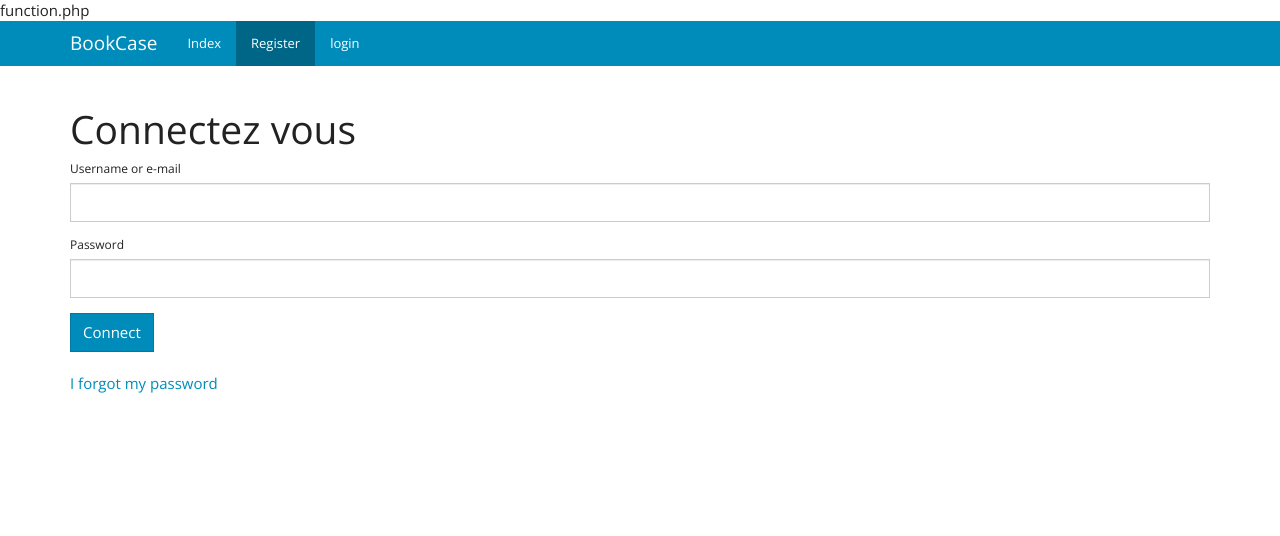
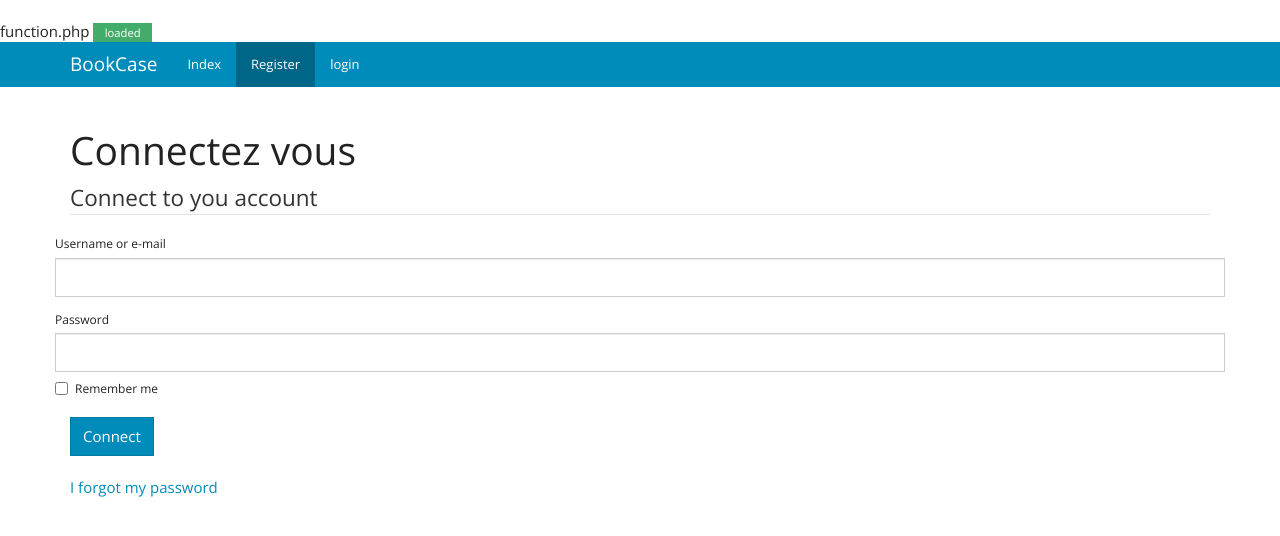
Before and after one commit to GostkaDesign/bookcase, a PHP site: page /gitkraken/mvc/app/views/profile/login.php in a window 1280 px wide. Shown: the top 536 px of the page. Run offline with PHP 8.4, Linux system fonts and the light colour scheme.

Commit message:
User account
prob session reste encore active apres deco

```diff
--- a/mvc/app/views/profile/account.php
+++ b/mvc/app/views/profile/account.php
@@ -26,6 +26,7 @@
 	}
 
 ?>
+	<div style="font-size:10px;"><?php var_dump($_SESSION); ?></div>
     <div class="container">
       <h1>Votre compte</h1>
       <p>Bonjour <b><?= $_SESSION['auth']->username ; ?></b></p>
--- a/mvc/app/views/profile/inc/db.php
+++ b/mvc/app/views/profile/inc/db.php
@@ -1,5 +1,5 @@
 <?php
-
+echo '<br>db.php <span class="label label-success">loaded</span>';
 try {
 		$bdd_name = 	'bookcase';
 		$bdd_host = 	'localhost';
--- a/mvc/app/views/profile/inc/functions.php
+++ b/mvc/app/views/profile/inc/functions.php
@@ -1,8 +1,10 @@
 <?php
-echo 'function.php';
+
 function debug ($variable){
 	if (!isset($variable)){
+
 		echo "<pre> Aucune variable à débuguer n'est défini</pre>";
+
 	}
 	else{
 		echo '<pre>' . print_r($variable, true) . '</pre>';
@@ -13,17 +15,17 @@ function debug ($variable){
 function str_random($lenght){
 
 	$alphabet = "0123456789abcdefghijklmnopqrstuvwxyzABCDEFGHIJKLMNOPQRSTUVWXYZ";
+
 	return substr(str_shuffle(str_repeat($alphabet, $lenght)), 0 , $lenght);
+
 }
 
 function is_connected(){
-	var_dump($_SESSION);
-
-
-
+	// var_dump($_SESSION);
 	if (!isset($_SESSION['auth'])) {
 
 		$_SESSION['flash']['danger'] = "Acces denied. You must be loged.";
+
 		//Redirection vers la page profile
       	header('location:../login/');
 
@@ -32,4 +34,62 @@ function is_connected(){
 	}
 }
 
+function reconnect_from_cookie(){
+
+	if (isset($_COOKIE['remember']) && !isset($_SESSION['auth'])) {
+
+		require_once 'db.php';
+
+		if (!isset($pdo)) {
+
+			global $pdo;
+
+		}
+
+		$remember_token = $_COOKIE['remember'];
+
+		$parts = explode('==', $remember_token);
+
+		$user_id = $parts[0];
+
+		$req = $pdo->prepare('SELECT * FROM users WHERE id = ?');
+
+		$req->execute([$user_id]);
+
+		$user = $req->fetch();
+
+		if ($user) {
+
+			$expected = $user_id . '==' . $user->remember_token . sha1($user_id . 'BookCase');
+
+			if ($expected == $remember_token) {
+
+				// session_start();
+
+				$_SESSION['auth'] = $user;
+
+		      	$_SESSION['flash']['success'] = "Auth success !";
+
+		      	// On rafraichi le cookie
+		      	setcookie('remember', $remember_token, time() + 60 * 60 * 24 * 7);
+
+			}else {
+
+				setcookie('remember', NULL, -1);
+
+			}
+		}else {
+
+			setcookie('remember', NULL, -1);
+
+		}
+
+
+	}
+
+}
+
+
+echo '<br>function.php <span class="label label-success">loaded</span>';
+
 ?>
--- a/mvc/app/views/profile/inc/header.php
+++ b/mvc/app/views/profile/inc/header.php
@@ -43,8 +43,8 @@ if (session_status() == PHP_SESSION_NONE) {
             <li><a href="../index/">Index</a></li>
 
             <?php if (isset($_SESSION['auth'])): ?>
-
-              <li><a href="../logout/">Logout</a></li>
+              <li><a href='../account/<?= $_SESSION['auth']->username; ?>'>My account</a></li>
+              <li><a href="../logout/">Logged as <b><?= $_SESSION['auth']->username; ?></b> Logout</a></li>
 
             <?php else: ?>
 
--- a/mvc/app/views/profile/login.php
+++ b/mvc/app/views/profile/login.php
@@ -1,4 +1,18 @@
 <?php include_once 'inc/header.php'; ?>
+
+<?php
+
+	reconnect_from_cookie();
+
+	if (isset($_SESSION['auth'])) {
+
+			header('location: ../account/' . $_SESSION['auth']->username);
+
+			exit();
+
+		}
+
+?>
 
     <div class="container">
       <h1>Connectez vous</h1>
@@ -14,13 +28,25 @@
 
 			$user = $req->fetch();
 
-
-			if (password_verify($_POST['password'], $user->password)) {
+			if ($user && password_verify($_POST['password'], $user->password) && $user) {
 
 				// On stock l'utilisateur dans la variable session
 		      	$_SESSION['auth'] = $user;
 
 		      	$_SESSION['flash']['success'] = "Auth success !";
+
+		      	//Verification si la case "se rappeler" de moi est cochée
+		      	if ($_POST['remember']) {
+
+		      		// voir plus securise
+		      		$remember_token = str_random(250);
+
+		      		// $req = $pdo->prepare('SELECT * FROM users WHERE remeber_token != NULL');
+		      		$pdo->prepare('UPDATE users SET remember_token = ? WHERE id = ?')->execute([$remember_token, $user->id]);
+
+		      		// cookie qui tiendra 7 jours
+		      		setcookie('remember', $user->id . '==' . $remember_token . sha1($user->id . 'BookCase'), time() + 60 * 60 * 24 * 7);
+		      	}
 
 		      	//Redirection vers la page profile
 		      	header('location:../account/'.$user->username);
@@ -31,22 +57,32 @@
 
 				$_SESSION['flash']['danger'] = "Bad login or password";
 
+				header('location:../login/');
+
+				exit();
+
 			}
 
 		}
 
 		?>
 
-		<form action="" method="POST">
-
+		<form action="" method="POST" class="form-horizontal">
+			<legend>Connect to you account</legend>
 			<div class="form-group">
-				<label for="username">Username or e-mail</label>
-				<input type="text" name="username" class="form-control">
+				<label for="username control-label">Username or e-mail</label>
+				<input type="text" name="username" class="form-control" value="<?php if (isset($_POST['username'])) { echo $_POST['username']; } ?>">
 			</div>
 
 			<div class="form-group">
-				<label for="password">Password</label>
-				<input type="password" name="password" class="form-control">
+				<label for="password control-label">Password</label>
+				<input type="password" name="password" class="form-control" value="<?php if (isset($_POST['password'])) { echo $_POST['password']; } ?>">
+
+				<div class="checkbox">
+					<label>
+            			<input type="checkbox" name="remember" value="1"> Remember me
+          			</label>
+          		</div>
 			</div>
 
 			<button type="submit" class="btn btn-primary">Connect</button>
--- a/mvc/app/views/profile/logout.php
+++ b/mvc/app/views/profile/logout.php
@@ -2,7 +2,9 @@
 
 	// session_destroy();
 	// si on detruit la session on detruira toutes les informations de la session mais peut être certains infos sont utiles
-	session_start();
+	// session_start();
+
+	setcookie('remember', NULL, -1);
 
 	unset($_SESSION['auth']);
 
--- a/mvc/app/views/profile/password_remember.php
+++ b/mvc/app/views/profile/password_remember.php
@@ -28,7 +28,7 @@
 		      	$to = $_POST['email'];
 		        $object = 'Reinitialisation de votre mot de passe BOOKCASE';
 		        $message = "<b>Afin de reinitialise votre mot de passe BOOKCASE merci de cliquer sur ce lien : </b>\n\n\r\r
-		        http://localhost/gitkraken/projets/bookcase/mvc/public/profile/password_remember/?id={$user->id}&token=" . $reset_token;
+		        http://localhost/gitkraken/projets/bookcase/mvc/public/profile/password_reset/?id={$user->id}&token=" . $reset_token;
 
 		        $headers  = 'From: Bookcase - votre gestionnaire de livre en ligne'."\r\n";
 		        $headers .= 'Reply-To: gostka@free.fr'."\r\n";
```
Also changed, not shown: mvc/app/controllers/profile.php (+10 -0 lines), mvc/app/views/profile/password_reset.php (added, +91 -0 lines).
